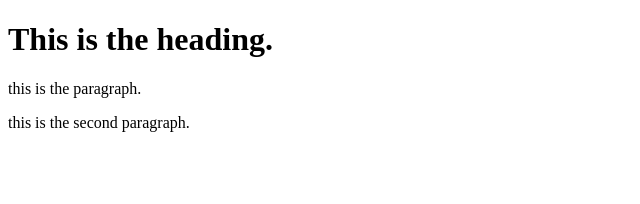
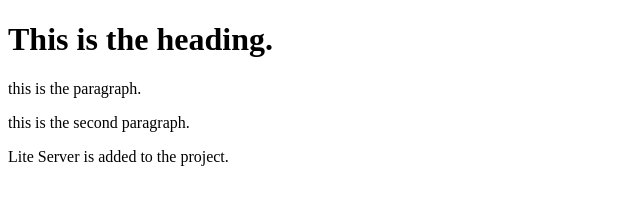
Before and after one commit to BilalChaudhry032/git-test, a website: page index.html in a window 1280 px wide. Shown: the whole page, without its empty margins (0-640 px from the left). Drawn offline with Linux system fonts and the light colour scheme.

Commit message:
npm installed

```diff
--- a/index.html
+++ b/index.html
@@ -10,5 +10,6 @@
     <h1>This is the heading.</h1>
     <p>this is the paragraph.</p>
     <p>this is the second paragraph.</p>
+    <p>Lite Server is added to the project.</p>
 </body>
 </html>
```
Also changed, not shown: package.json (added, +24 -0 lines), 2 other files.
